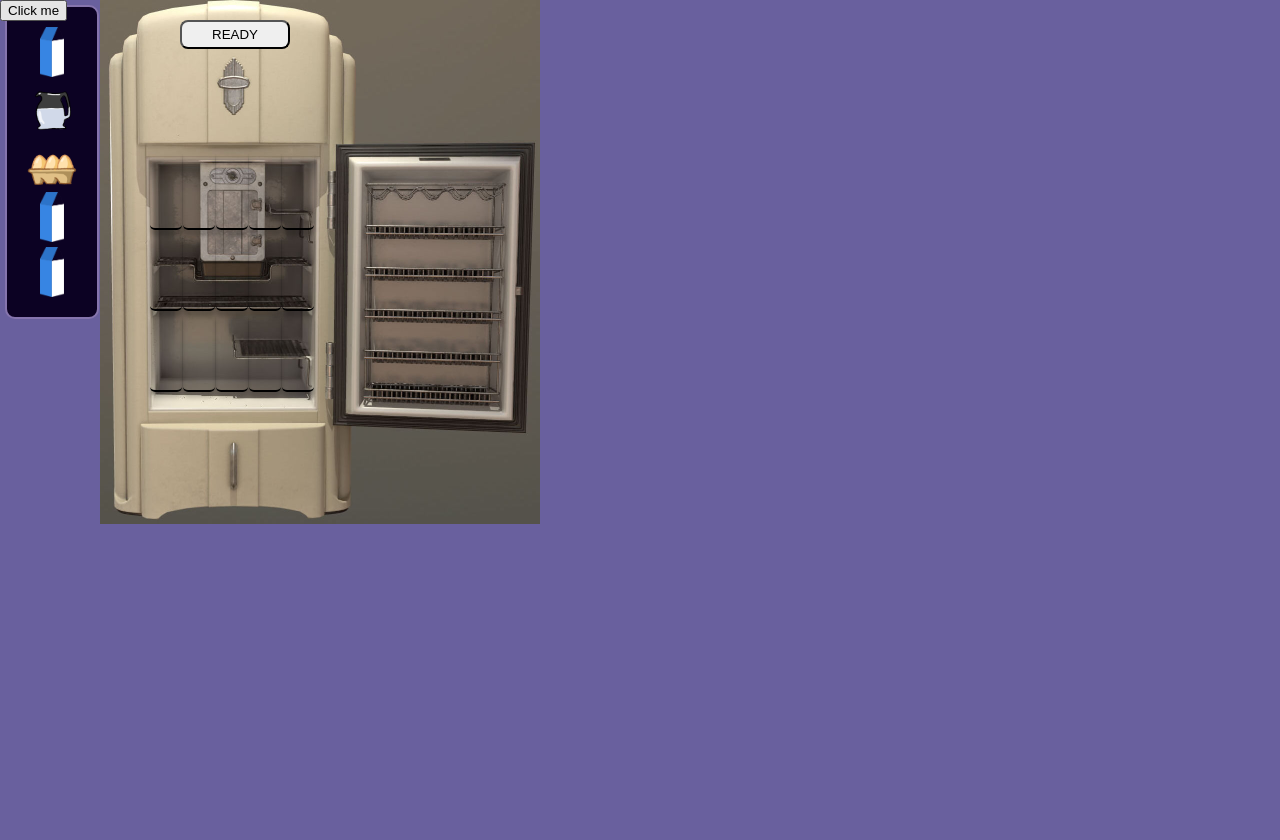
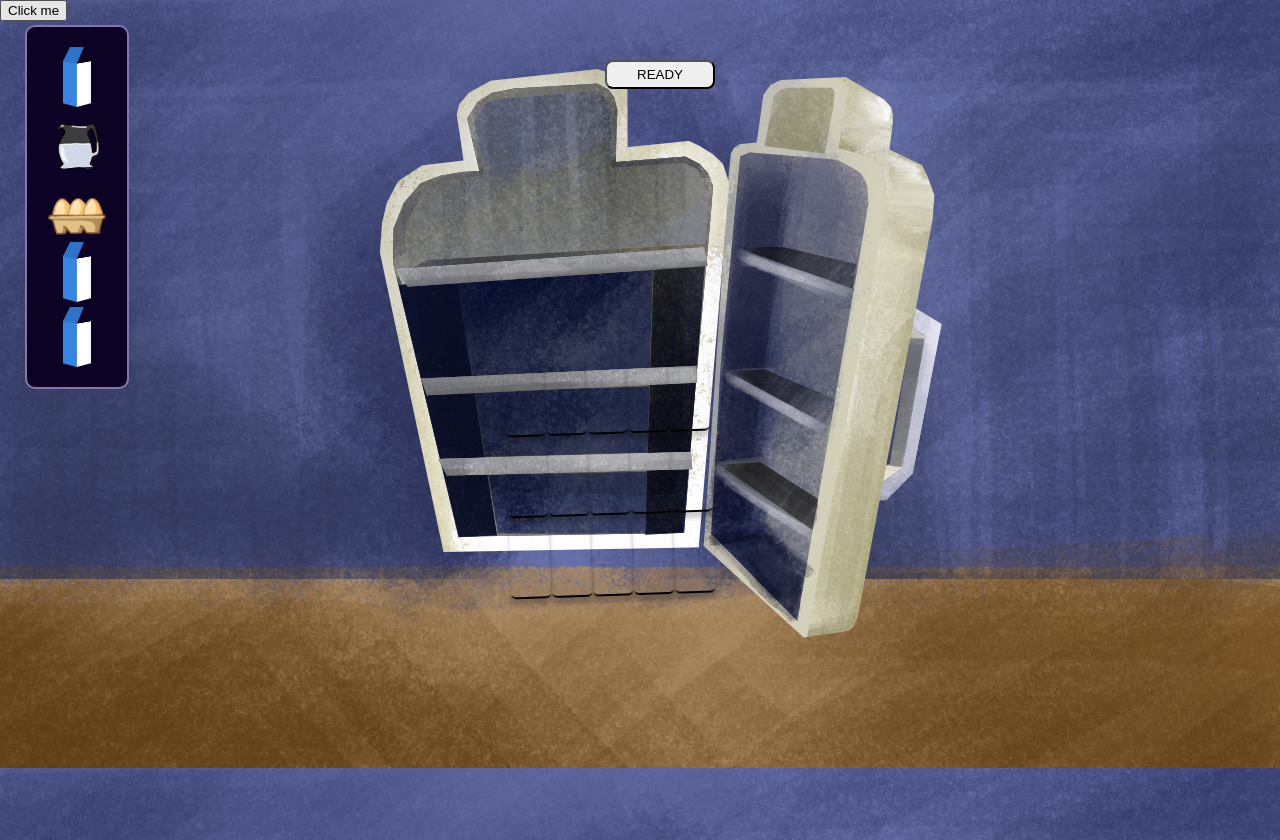
Before and after one commit to hanokhaloni/TheRoom, a PHP site: page / in a window 1280 px wide. Before the commit the page ends 524 px from the top, so only its background shows below. Run offline with PHP 8.4, Linux system fonts and the light colour scheme.

Commit message:
achivsdfsdfdsf

```diff
--- a/css/achievements.css
+++ b/css/achievements.css
@@ -28,13 +28,13 @@ canvas {
     /* font-size: 15px; */
     border-radius: 20px;
     border-radius: 20px;
-    pointer-events: none;
+    /* pointer-events: none; */
     transition: all 0.3s;
     display: flex;
     flex-direction: column;
     align-items: center;
 
-}
+    }
 
 
 .modal-close {
--- a/css/styles.css
+++ b/css/styles.css
@@ -11,33 +11,25 @@ body {
 .container {
     position: relative;
     width: 100%;
-    /* padding: 20px; */
+    padding: 20px;
     height: 100vh;
-    background-color: rgb(105, 96, 158)
+    background-image: url('./../assets/layout_02_bg.png');
+    /* background-color: rgb(105, 96, 158); */
+
 }
 
 .ready-btn {
-    position: absolute;
+    position: inherit;
+    display: flex;
+    margin: auto;
+    margin-top: 20px;
     z-index: 20;
-    left: 180px;
     padding: 5px 30px;
-    top:20px;
+    top: 20px;
     border-radius: 8px;
     outline: none;
 }
 
-/* .room {
-    position: relative;
-    display: flex;
-    justify-content: center;
-    width: 100%;
-    height: 100%;
-} */
-
-.canvas {
-    /* background-color: blue;
-    width: 100%; */
-}
 
 .assets {
     position: absolute;
@@ -61,11 +53,12 @@ body {
     grid-template-rows: 20% 20% 20%;
     grid-gap: 1px;
     /* justify-content: center; */
-    width: 160px;
+    width: 200px;
     height: 400px;
-
-    top: 150px;
-    left: 50px;
+    margin-left: -100px;
+    top: 285px;
+    /* left: 100px; */
+    transform: rotate(-2deg);
 }
 
 .inventory-item {
@@ -87,8 +80,7 @@ body {
 }
 
 .refregirator {
-    position: absolute;
     display: flex;
-    margin-left: 100px
+    justify-content: center;
         /* justify-content: center; */
 }
--- a/index.html
+++ b/index.html
@@ -33,9 +33,9 @@
         <button class="ready-btn" onclick="readyClicked()">READY</button>
         <!-- <div class="room"> -->
 
-        <div class="refregirator ">
+        <div class="refregirator animated bounceInRight ">
 
-            <img id="fridge" src="./assets/art-deco-refrigerator-open.jpg" width="50%" alt="">
+            <img id="fridge" src="./assets/openedFridge_02.png"  alt="">
 
             <div id="dropzone" class="drop-zone">
                 <div id="dpz-item" class="item" ondrop="drop(event)" ondragover="allowDrop(event)">
--- a/js/achivments.js
+++ b/js/achivments.js
@@ -42,23 +42,23 @@ function setNextAchievement() {
     i++;
 }
 
+function removeAchievement() {
+    const acheivementPlaceholder = document.querySelector('.modal-window');
+    acheivementPlaceholder.parentElement.removeChild(acheivementPlaceholder);
+}
+
+
 function createAchievementDiv(achievement) {
     greet = greets[Math.floor(Math.random() * greets.length)];
     animation = animations[Math.floor(Math.random() * animations.length)];
 
-    newAchievementElement = `<div class="modal-window ${animation} animated">` +
-        `` +
-        `<h1>${achievement.Heading} Achievement!</h1>` +
-        `<p>${greet} ${achievement.Paragraph}</p>` +
-        `<div style="font-size: 10em;">${achievement.emoji}</div>` +
-        `</div>`;
+    const newAchievementElement =
+        `<div class="modal-window ${animation} animated" onclick="removeAchievement()">
+        <h1>${achievement.Heading} Achievement!</h1>
+        <p>${greet} ${achievement.Paragraph}</p>
+        <div style="font-size: 10em;">${achievement.emoji}</div>
+        </div>`;
 
+    const acheivementPlaceholder = document.getElementById("acheivementPlaceholder");
     acheivementPlaceholder.innerHTML = newAchievementElement;
 }
-
-window.addEventListener('load', function () {
-
-
-    acheivementPlaceholder = document.getElementById("acheivementPlaceholder");
-
-})
--- a/js/main.js
+++ b/js/main.js
@@ -11,37 +11,34 @@ const inventoryItems = [
 ]
 
 function allowDrop(ev) {
-
     ev.preventDefault();
-
-
 }
 
 function drag(ev) {
-    console.log('AAAAA', ev);
-
     ev.dataTransfer.setData("text", ev.target.id);
     ev.target.style.opacity = 0.5;
 }
 
 function drop(ev) {
-
     ev.preventDefault();
     const data = ev.dataTransfer.getData("text");
     const element = document.getElementById(data);
     element.style.opacity = 1;
     ev.target.appendChild(element);
-
-
 }
-
 
 function readyClicked() {
 
     open = !open;
-    const str = open ? 'open' : 'close'
+    // const str = open ? 'open' : 'close'
     const fridge = document.querySelector('.refregirator');
     const fridgeContent = document.querySelector('.drop-zone');
+
+    if (fridge.classList.contains('bounceInRight')) {
+        fridge.classList.remove('animated','bounceInRight');
+        console.log('VBBDFBDFGD');
+
+    }
 
     fridgeContent.style.opacity = open ? 1 :0;
 
@@ -51,7 +48,7 @@ function readyClicked() {
         fridge.classList.remove('animated', 'infinite', 'shake', 'delay-500ms');
     }
 
-    document.getElementById("fridge").src = `./assets/art-deco-refrigerator-${str}.jpg`;
+    document.getElementById("fridge").src = open?'./assets/openedFridge_02.png':'./assets/closedFridge_02.png';
 }
 
 
@@ -78,7 +75,7 @@ function init() {
         const img = document.createElement("img");
 
         img.src = item.src;
-        img.height = 50;
+        img.height = 60;
         img.style.pointerEvents ='none';
         invItem.appendChild(img);
         invItem.className = "inventory-item";
```
Also changed, not shown: assets/closedFridge_02.png (added), assets/layout_02_bg.png (added), assets/openedFridge_02.png (added).
